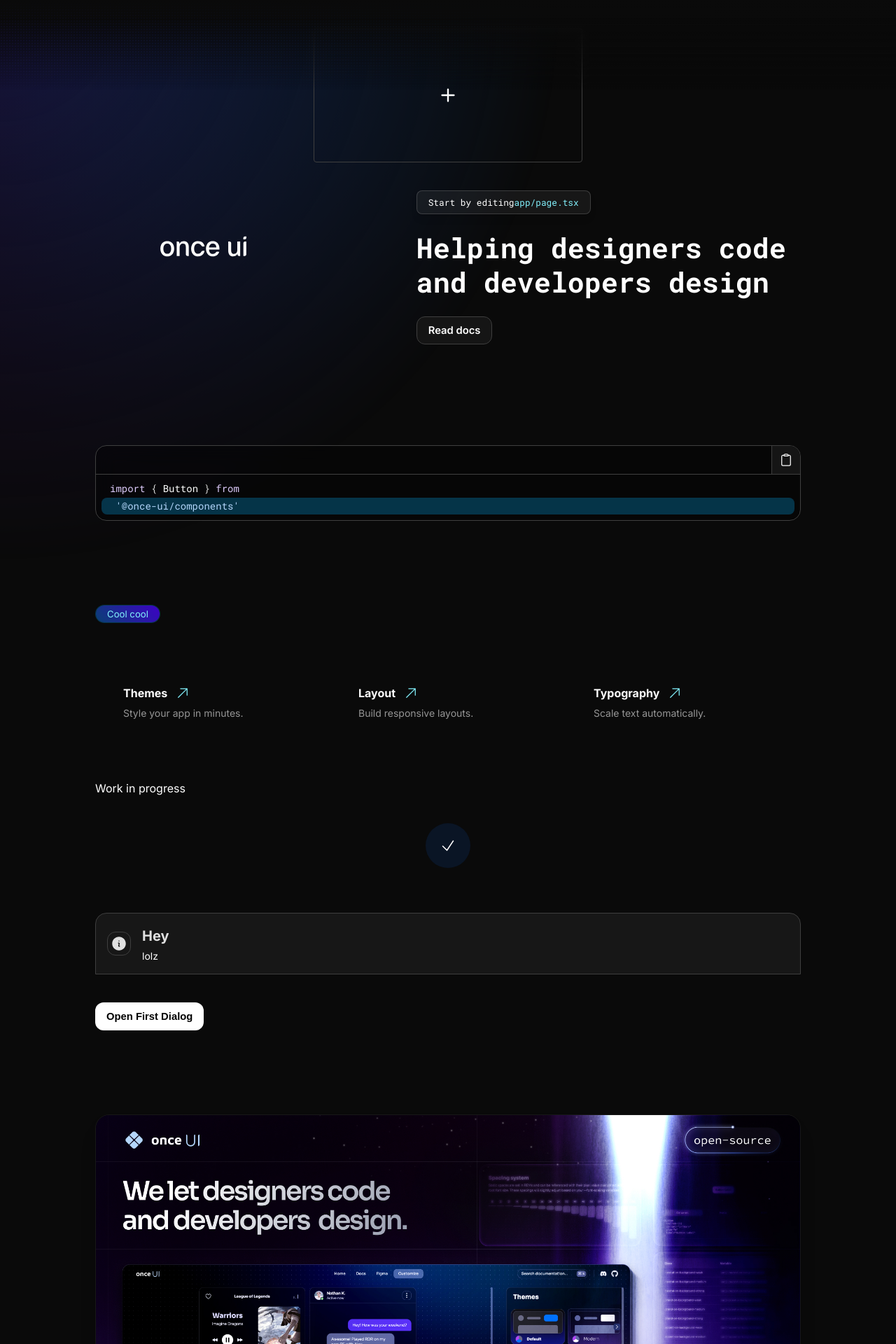
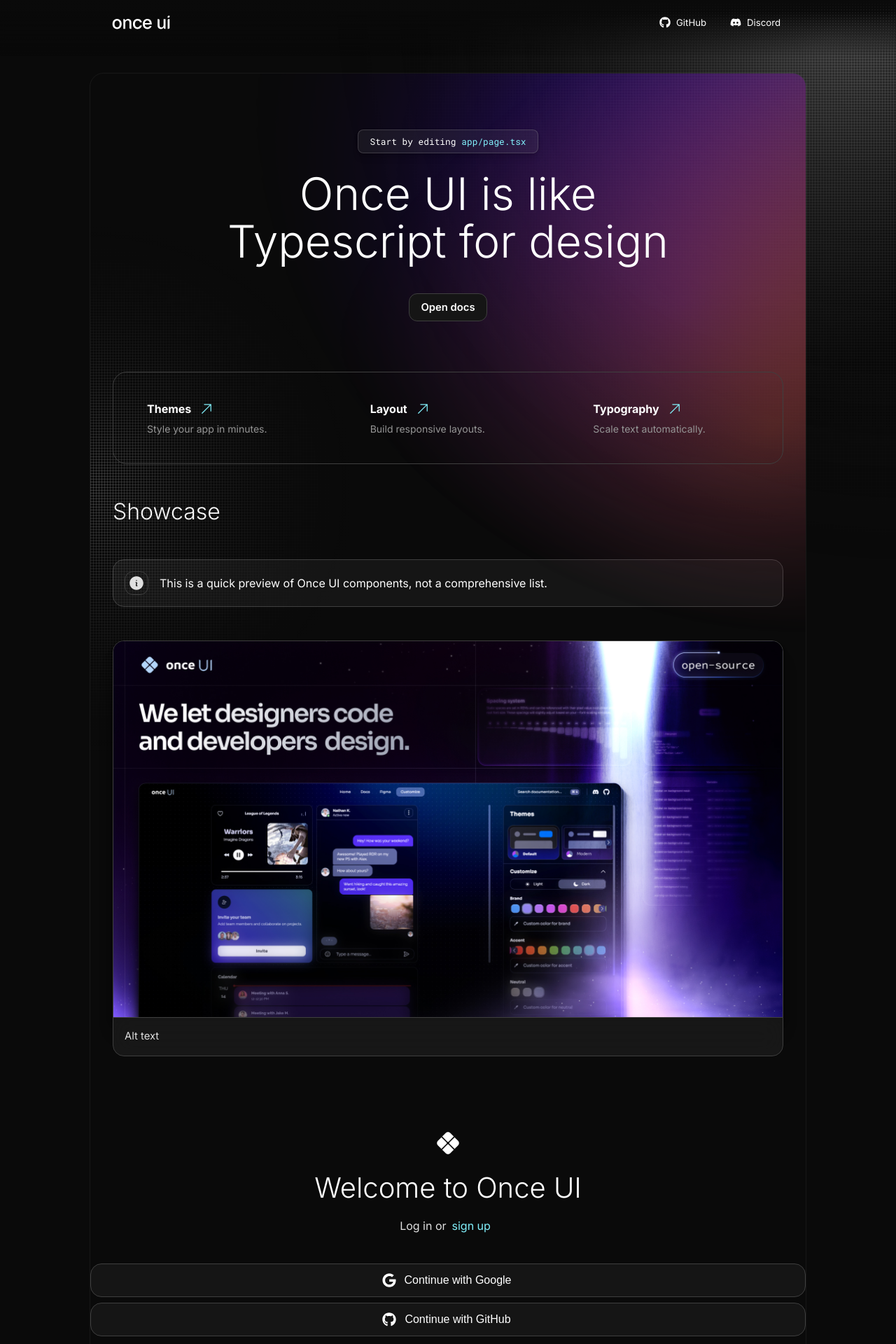
Before and after one commit to once-ui-system/nextjs-starter, a Next.js app: page / in a window 1280 px wide. Shown: the top 1920 px of the page at 70% size. Built offline with nearby package versions, Linux system fonts and the light colour scheme.

Commit message:
design adjustments

```diff
--- a/src/app/layout.tsx
+++ b/src/app/layout.tsx
@@ -118,11 +118,12 @@ export default function RootLayout({
           dangerouslySetInnerHTML={{ __html: JSON.stringify(schemaData) }}
         />
       </head>
-      <Flex as="body" fill margin="0" padding="0">
+      <Flex as="body" fillWidth direction="column" margin="0" padding="0">
         <Background
-          position="fixed"
+          position="absolute"
           mask={{
-            cursor: true,
+            x: 100,
+            y:0,
             radius: 100
           }}
           dots={{
@@ -132,17 +133,24 @@ export default function RootLayout({
           }}
           gradient={{
             display: true,
-            x: 80,
-            y: 20,
-            radius: 50,
+            x: 100,
+            y: 60,
+            width: 70,
+            height: 50,
+            tilt: -40,
             opacity: 90,
-            colorStart: "brand-background-strong",
-            colorEnd: "accent-background-medium"
+            colorStart: "neutral-background-strong",
+            colorEnd: "page-background",
+          }}
+          grid={{
+            display: true,
+            opacity: 100,
+            width: "0.25rem",
+            color: "neutral-alpha-medium",
+            height: "0.25rem",
           }}
         />
-        <Flex flex={1} fillWidth direction="column" position="relative">
-          {children}
-        </Flex>
+        {children}
       </Flex>
     </Flex>
   );
--- a/src/app/page.tsx
+++ b/src/app/page.tsx
@@ -30,10 +30,12 @@ import {
   Feedback,
   GlitchFx,
   SmartImage,
+  Line,
   UserMenu,
   Tag,
   DatePicker,
   DateInput,
+  Background,
 } from "@/once-ui/components";
 import Link from "next/link";
 import { Select, NumberInput } from "@/once-ui/components";
@@ -72,49 +74,128 @@ export default function Home() {
   return (
     <Flex
       fillWidth
-      paddingTop="l"
+      paddingTop="104"
       paddingX="l"
       direction="column"
       alignItems="center"
       flex={1}
     >
-       <Fade pattern={{display: true, size: "4"}} position="fixed" top="0" left="0" zIndex={2} to="bottom" height={8} fillWidth blur={0.25} base="page"></Fade>
-      <MediaUpload maxWidth={24} height={12} radius="xs"/>
+      <Fade
+        zIndex={3}
+        pattern={{
+          display: true,
+          size: "4"
+        }}
+        position="fixed"
+        top="0"
+        left="0"
+        to="bottom"
+        height={5}
+        fillWidth
+        blur={0.25}>
+      </Fade>
+      <Flex
+        position="fixed" top="0" fillWidth justifyContent="center" zIndex={3}>
+        <Flex justifyContent="space-between" maxWidth="m" paddingX="24"
+        paddingY="16">
+        <Logo
+          size="m"
+          icon={false}
+          href="https://once-ui.com"
+        />
+        <Flex gap="12">
+          <Button
+            href="https://github.com/once-ui-system/nextjs-starter"
+            prefixIcon="github"
+            size="s"
+            weight="default"
+            variant="tertiary"
+          >
+            GitHub
+          </Button>
+          <Button
+            href="https://discord.com/invite/5EyAQ4eNdS"
+            prefixIcon="discord"
+            size="s"
+            weight="default"
+            variant="tertiary"
+          >
+            Discord
+          </Button>
+          </Flex>
+        </Flex>
+      </Flex>
       <Flex
         position="relative"
         as="section"
-        fillWidth
-        minHeight="0"
-        maxWidth={68}
+        maxWidth="m"
         direction="column"
         alignItems="center"
-        flex={1}
       >
+        <Flex position="relative" fillWidth direction="column">
           <Flex
+            overflow="hidden"
             as="main"
             direction="column"
-          justifyContent="center"
+            gap="24"
+            topRadius="xl"
+            alignItems="center"
+            border="neutral-alpha-weak"
             fillWidth
-          fillHeight
-          padding="l"
-          gap="l"
           >
-          <Flex mobileDirection="column" fillWidth gap="24">
-            <Flex position="relative" flex={2} paddingTop="56" paddingX="xl">
-              <Logo
-                size="xl"
-                icon={false}
-                style={{ zIndex: "1" }}
-                href="https://once-ui.com"
+            <Flex fillWidth direction="column" alignItems="center" gap="48" paddingY="80"
+            paddingX="32" position="relative">
+            <Background
+              mask={{
+                x: 0,
+                y: 40,
+              }}
+              position="absolute"
+              grid={{
+                display: true,
+                width: "0.25rem",
+                color: "neutral-alpha-medium",
+                height: "0.25rem",
+              }}
             />
-            </Flex>
-            <Flex
-              position="relative"
-              flex={4}
-              gap="24"
-              marginBottom="104"
-              direction="column"
-            >
+            <Background
+              mask={{
+                x: 100,
+                y: 0,
+                radius: 100
+              }}
+              position="absolute"
+              gradient={{
+                display: true,
+                tilt: -35,
+                height: 50,
+                width: 75,
+                x: 100,
+                y: 40,
+                colorStart: "accent-solid-weak",
+                colorEnd: "static-transparent",
+              }}
+            />
+            <Background
+              mask={{
+                x: 100,
+                y: 0,
+                radius: 100
+              }}
+              position="absolute"
+              gradient={{
+                display: true,
+                opacity: 100,
+                tilt: -35,
+                height: 40,
+                width: 75,
+                x: 100,
+                y: 55,
+                colorStart: "warning-solid-strong",
+                colorEnd: "static-transparent",
+              }}
+            />
+            <Flex fillWidth direction="column" alignItems="center" gap="24" position="relative">
             <InlineCode
               shadow="m"
               fit
@@ -122,52 +203,34 @@ export default function Home() {
               paddingY="8"
             >
               Start by editing
-                <Text onBackground="brand-medium">app/page.tsx</Text>
+              <Text onBackground="brand-medium" marginLeft="8">app/page.tsx</Text>
             </InlineCode>
-              <Heading wrap="balance" variant="display-strong-s">
-                <span className="font-code">
-                  <LetterFx trigger="instant">
-                    Helping designers code and developers design
-                  </LetterFx>
-                </span>
+            <Heading wrap="balance" variant="display-default-l" align="center" marginBottom="16">
+                Once UI is like Typescript for design
             </Heading>
             <Button
               id="readDocs"
+              target="_blank"
+              label="Open docs"
               href="https://once-ui.com/docs"
               variant="secondary"
               arrowIcon
-              >
-                  Read docs
-              </Button>
-            </Flex>
-          </Flex>
-          <CodeBlock
-            codeInstances={[
-              {
-                code: "import { Button } from\n '@once-ui/components'",
-                language: "tsx",
-                label: "Button",
-              },
-            ]}
-            highlight="2"
             />
-          <Tag marginTop="80" size="l" variant="gradient" label="Cool cool"/>
-          <Grid
-            radius="l"
+             <Flex
+                marginTop="48"
                 border="neutral-medium"
-            columns="repeat(3, 1fr)"
-            tabletColumns="1col"
-            mobileColumns="1col"
+                radius="xl"
+                mobileDirection="column"
                 fillWidth
               >
                 {links.map((link) => (
-              <Link
+                  <SmartLink
+                    style={{width: '100%'}}
                     target="_blank"
-                style={{ padding: "var(--responsive-space-l)" }}
                     key={link.href}
                     href={link.href}
                   >
-                <Flex fillWidth paddingY="8" gap="8" direction="column">
+                    <Flex fillWidth padding="40" gap="8" direction="column">
                       <Flex fillWidth gap="12" alignItems="center">
                         <Text variant="body-strong-m" onBackground="neutral-strong">
                           {link.title}
@@ -178,15 +241,72 @@ export default function Home() {
                         {link.description}
                       </Text>
                     </Flex>
-              </Link>
+                  </SmartLink>
                 ))}
-          </Grid>
+              </Flex>
+            </Flex>
+              <Flex fillWidth>
+              <Heading as="h2" variant="display-default-xs">
+                Showcase
+              </Heading>
+              </Flex>
+              <Feedback icon>This is a quick preview of Once UI components, not a comprehensive list.</Feedback>
+            <Flex fillWidth direction="column" negativeGap="1">
+              <SmartImage topRadius="l" border="neutral-medium" shadow="xl" alt="image" src="/images/cover.png" priority aspectRatio="16 / 9"/>
+              <Textarea id="Alt text" label="Alt text" radius="bottom" lines="auto"/>
+            </Flex>
+            </Flex>
+            <Flex fillWidth direction="column" alignItems="center" gap="20">
+              <Logo wordmark={false} size="l"/>
+              <Heading as="h3" variant="display-default-s">Welcome to Once UI</Heading>
+              <Text onBackground="neutral-medium" marginBottom="24">Log in or<SmartLink href="/">sign up</SmartLink></Text>
+              <Flex fillWidth direction="column" gap="8">
+              <Button label="Continue with Google" fillWidth variant="secondary" weight="default" prefixIcon="google" size="l"/>
+              <Button label="Continue with GitHub" fillWidth variant="secondary" weight="default" prefixIcon="github" size="l"/>
+              </Flex>
+              <Flex fillWidth paddingY="24">
+                <Flex onBackground="neutral-weak" fillWidth gap="24" alignItems="center"><Line/>/<Line/></Flex></Flex>
+            <Flex direction="column" negativeGap="1" fillWidth>
+              <Input id="email" label="Email" labelAsPlaceholder radius="top"/>
+              <PasswordInput id="password" label="Password" labelAsPlaceholder radius="bottom"/>
+            </Flex>
+            <Button id="login" label="Log in" arrowIcon fillWidth/>
+            </Flex>
+          </Flex>
+            <MediaUpload maxWidth={24} height={12} radius="xs"/>
+          <CodeBlock
+            highlight="2-3,5"
+            codePreview={<Button>lol</Button>}
+            codeInstances={[
+              {
+                code:
+`<Button>lol</Button>
+<Button>lol</Button><Button>lol</Button><Button>lol</Button><Button>lol</Button><Button>lol</Button><Button>lol</Button><Button>lol</Button><Button>lol</Button>
+<Button>lol</Button>
+<Button>lol</Button>
+<Button>lol</Button>
+<Button>lol</Button>`,
+                language: "tsx",
+                label: "tsx",
+              },
+              {
+                code:
+`<Button>lol</Button>
+<Button>lol</Button>
+<Button>lol</Button>
+<Button>lol</Button>
+<Button>lol</Button>
+<Button>lol</Button>`,
+                language: "css",
+                label: "css",
+              }
+            ]}/>
+          <Tag marginTop="80" size="l" variant="gradient" label="Cool cool"/>
           Work in progress
           <Icon name="check" radius="full" background="brand-medium" padding="20"></Icon>
           <Feedback fillWidth title="Hey" marginTop="24" icon description="lolz" background="neutral-alpha-weak" radius={undefined} topRadius="l"/>
           <Button onClick={() => setIsFirstDialogOpen(true)}>Open First Dialog</Button>
           <Dialog
-            maxWidth={120}
             isOpen={isFirstDialogOpen}
             onClose={() => setIsFirstDialogOpen(false)}
             title="First Dialog"
@@ -204,7 +324,6 @@ export default function Home() {
           </Dialog>
 
           <Dialog
-            maxWidth={120}
             isOpen={isSecondDialogOpen}
             onClose={() => setIsSecondDialogOpen(false)}
             title="Second Dialog"
@@ -246,7 +365,6 @@ export default function Home() {
             onSelect={handleSelect}
           />
           </Dialog>
-          <SmartImage border="neutral-alpha-weak" shadow="xl" alt="image" marginTop="80" src="/images/cover.png" enlarge priority radius="xl" aspectRatio="16 / 9"/>
           <SmartLink prefixIcon="check" href="https://once-ui.com/docs">Docs</SmartLink>
           <Skeleton marginTop="40" shape="line" width="l" height="l"/>
           <Flex fillWidth direction="column" radius="xl" overflow="hidden" border="neutral-medium">
@@ -418,7 +536,6 @@ export default function Home() {
             <Input hasPrefix={<Icon name="check"/>} radius="top" id="input" label="Label"/>
             <Input radius="none" id="input-2" label="Label"/>
             <Input radius="none" id="input-2" label="Label"/>
-            <Textarea id="textarea" label="Label" radius="bottom"/>
           </Flex>
 
           <Flex fillWidth direction="column" gap="24">
@@ -630,12 +747,9 @@ export default function Home() {
       </Flex>
       <Flex
         as="footer"
-        position="relative"
         fillWidth
         paddingX="l"
         paddingY="m"
-        justifyContent="space-between"
-        mobileDirection="column"
       >
         <Text variant="body-default-s" onBackground="neutral-medium">
           2024 Once UI /{" "}
@@ -643,26 +757,6 @@ export default function Home() {
             MIT License
           </Link>
         </Text>
-        <Flex gap="12">
-          <Button
-            href="https://github.com/once-ui-system/nextjs-starter"
-            prefixIcon="github"
-            size="s"
-            weight="default"
-            variant="tertiary"
-          >
-            GitHub
-          </Button>
-          <Button
-            href="https://discord.com/invite/5EyAQ4eNdS"
-            prefixIcon="discord"
-            size="s"
-            weight="default"
-            variant="tertiary"
-          >
-            Discord
-          </Button>
-        </Flex>
       </Flex>
     </Flex>
   );
--- a/src/once-ui/icons.ts
+++ b/src/once-ui/icons.ts
@@ -26,7 +26,7 @@ import {
   HiCheckCircle,
 } from "react-icons/hi2";
 
-import { FaDiscord, FaGithub } from "react-icons/fa6";
+import { FaDiscord, FaGithub, FaGoogle } from "react-icons/fa6";
 
 export const iconLibrary: Record<string, IconType> = {
   chevronUp: HiChevronUp,
@@ -46,6 +46,7 @@ export const iconLibrary: Record<string, IconType> = {
   close: HiMiniXMark,
   openLink: HiOutlineLink,
   discord: FaDiscord,
+  google: FaGoogle,
   github: FaGithub,
   arrowUpRight: HiArrowUpRight,
   minus: HiMiniMinus,
```
Lines whose indentation alone changed are shown as unchanged.
